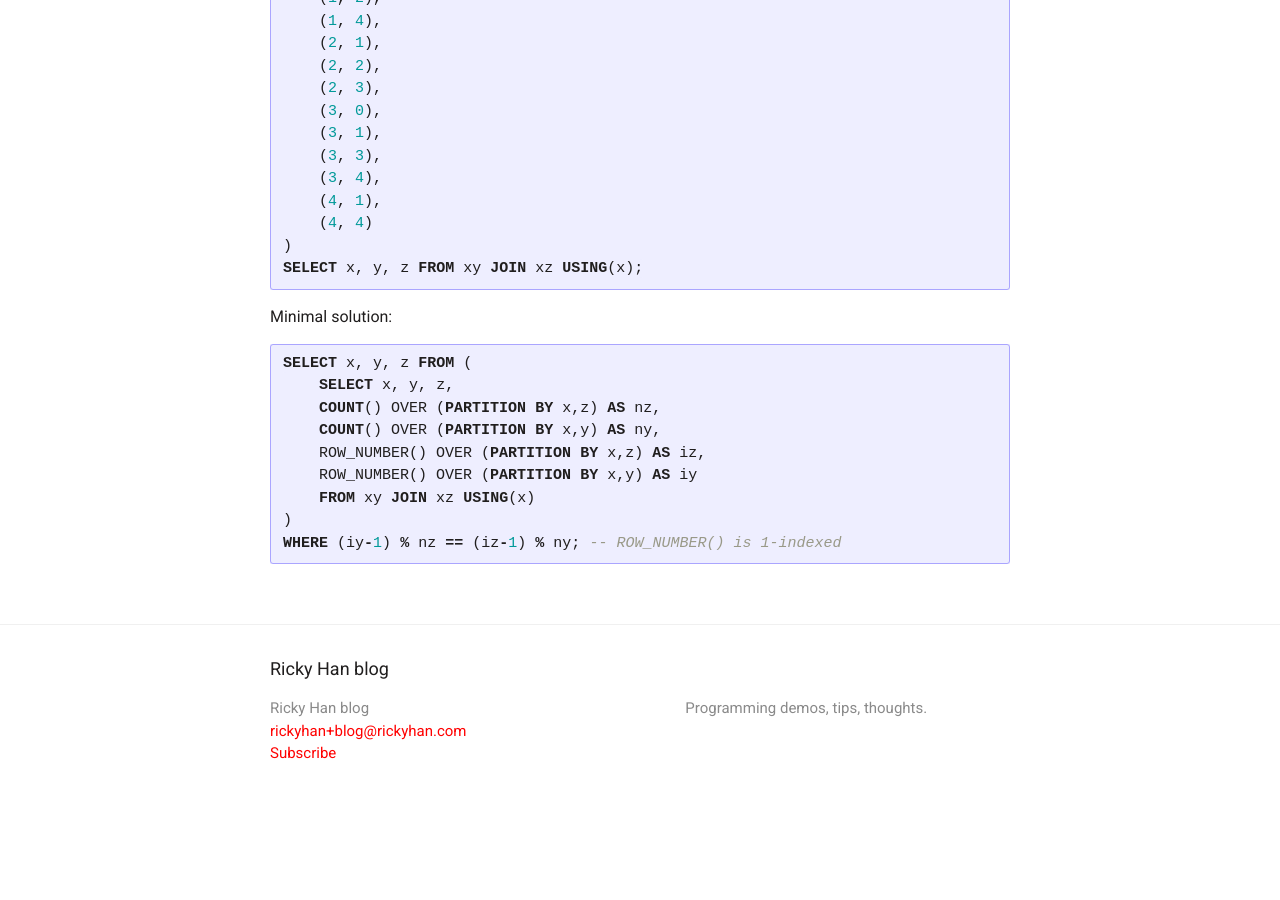
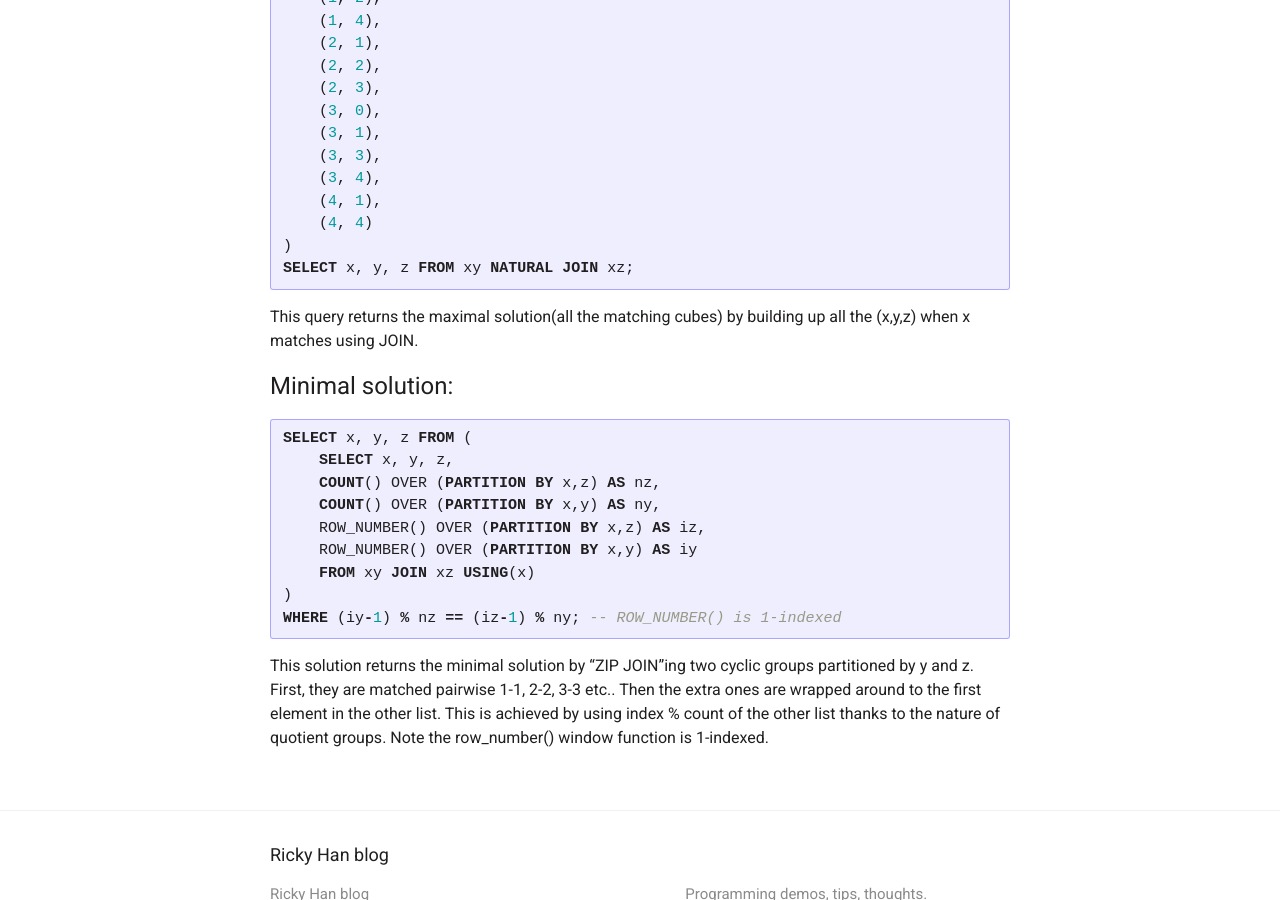
Before and after one commit to 0b01/rickyhan.com, a Jekyll site: the page built from _posts/2021-04-11-solving-projekt-using-sql.md, in a window 1280 px wide and 900 px high, scrolled down 1179 px. Built offline with Jekyll 4.4.1, drawn with Linux system fonts in a browser that asks for light colours; before the commit the page ends 2004 px from its top, so only the background shows below that.

Commit message:
Update 2021-04-11-solving-projekt-using-sql.md

````diff
--- a/_posts/2021-04-11-solving-projekt-using-sql.md
+++ b/_posts/2021-04-11-solving-projekt-using-sql.md
@@ -48,10 +48,11 @@ xz(x, z) AS (
     (4, 1),
     (4, 4)
 )
-SELECT x, y, z FROM xy JOIN xz USING(x);
+SELECT x, y, z FROM xy NATURAL JOIN xz;
 ```
+This query returns the maximal solution(all the matching cubes) by building up all the (x,y,z) when x matches using JOIN.
 
-Minimal solution:
+# Minimal solution:
 ```sql
 SELECT x, y, z FROM (
     SELECT x, y, z,
@@ -63,3 +64,4 @@ SELECT x, y, z FROM (
 )
 WHERE (iy-1) % nz == (iz-1) % ny; -- ROW_NUMBER() is 1-indexed
 ```
+This solution returns the minimal solution by "ZIP JOIN"ing two cyclic groups partitioned by y and z. First, they are matched pairwise 1-1, 2-2, 3-3 etc.. Then the extra ones are wrapped around to the first element in the other list. This is achieved by using index % count of the other list thanks to the nature of quotient groups. Note the row_number() window function is 1-indexed.
````
